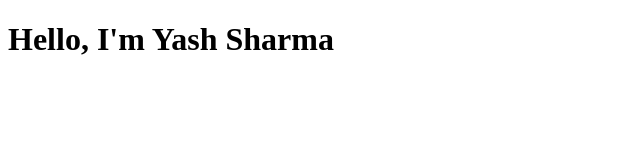
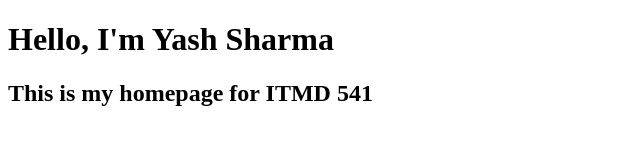
Before and after one commit to yash9933/ITMD541_YASH, a plain HTML site: page index.html in a window 1280 px wide. Shown: the whole page, without its empty margins (0-640 px from the left). Drawn offline with Linux system fonts and the light colour scheme.

Commit message:
created css file

```diff
--- a/index.html
+++ b/index.html
@@ -3,9 +3,13 @@
 <head>
     <meta charset="UTF-8">
     <meta name="viewport" content="width=device-width, initial-scale=1.0">
-    <title>Document</title>
+    <link rel="stylesheet" href="styles.css">
+    <title>ITMD 541</title>
 </head>
 <body>
-    <h1>Hello, I'm Yash Sharma</h1>
+    <div id="heading">
+        <h1>Hello, I'm Yash Sharma</h1>
+        <h2>This is my homepage for ITMD 541</h2>
+    </div>
 </body>
 </html>
--- /dev/null
+++ b/styles.css
@@ -0,0 +1,3 @@
+body{
+    background-image: url="https://th.bing.com/th/id/R.71bd1f639a349be73e3a50aff654f6fe?rik=rQGoUv7Gu4dm3g&riu=http%3a%2f%2fwww.pixelstalk.net%2fwp-content%2fuploads%2f2016%2f06%2fFree-Download-Abstract-Backgrounds-HD.jpg&ehk=QOpjZ8DwoI9TaAykD9GWkZ%2f%2bcOr5dXeCPpEvvEXrV5k%3d&risl=&pid=ImgRaw&r=0";
+}
```
